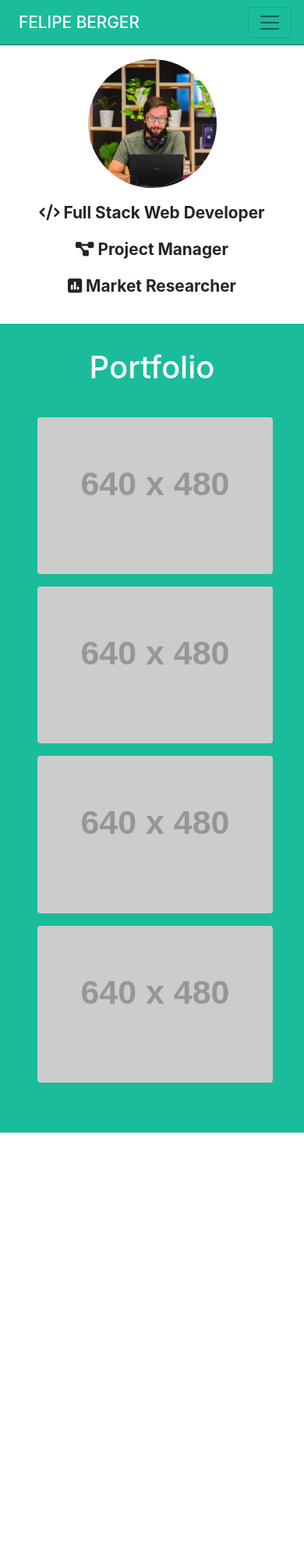
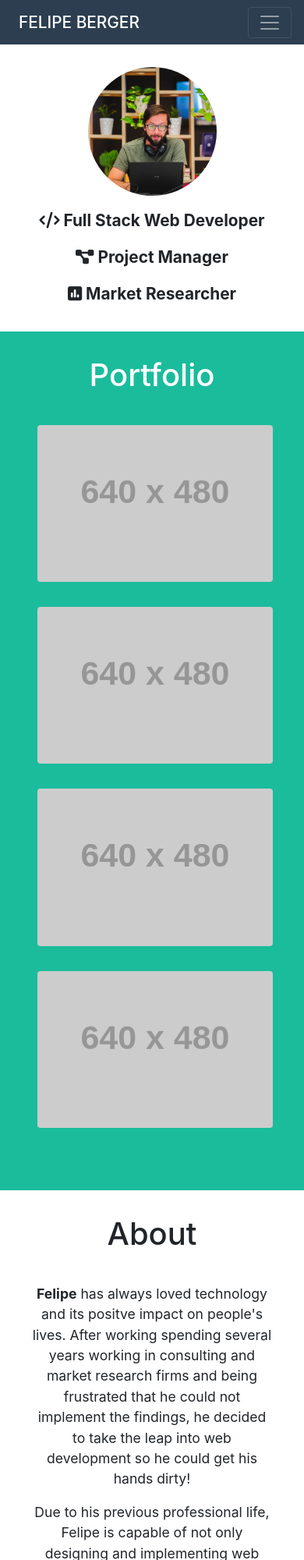
Before and after one commit to felipeberger/development-portfolio, a plain HTML site: page index.html in a window 390 px wide. Shown: the top 2000 px of the page at 78% size. Before the commit the page ends 1452 px from the top, so only its background shows below. Drawn offline with nearby package versions, Linux system fonts and the light colour scheme; placeholder pictures from the web are drawn by us.

Commit message:
first draft of the about section.
Also minor style changes to other section

```diff
--- a/index.html
+++ b/index.html
@@ -18,7 +18,7 @@
 
   <body>
     <!-- navbar -->
-    <nav class="navbar fixed-top navbar-expand-lg navbar-light py-2" id="navbar">
+    <nav class="navbar fixed-top navbar-expand-lg navbar-dark py-2" id="navbar">
       <a class="navbar-brand d-inline d-lg-none ml-2" href="#navbarSupportedContent">Felipe Berger</a>
 
       <!-- hamburger button for medium and smaller screen sizes -->
@@ -61,7 +61,7 @@
         <h1 class="text-center pb-3 pb-md-4 portfolio-header">Portfolio</h1>
         <div class="row px-4 py-3 py-md-5">
           <div class="col-12 col-md-6 pb-3 px-3">
-            <div class="portfolio-entry pl-2">
+            <div class="portfolio-entry pl-2 pb-3">
               <a href="#">
                 <div class="aspectRatioBox rounded" style="background-image: url('https://via.placeholder.com/640x480')">
                 </div>
@@ -69,7 +69,7 @@
             </div>
           </div>
           <div class="col-12 col-md-6 pb-3 px-3">
-            <div class="portfolio-entry pl-2">
+            <div class="portfolio-entry pl-2 pb-3">
               <a href="#">
                 <div class="aspectRatioBox rounded" style="background-image: url('https://via.placeholder.com/640x480')">
                 </div>
@@ -77,7 +77,7 @@
             </div>
           </div>
           <div class="col-12 col-md-6 pb-3 px-3">
-            <div class="portfolio-entry pl-2">
+            <div class="portfolio-entry pl-2 pb-3">
               <a href="#">
                 <div class="aspectRatioBox rounded" style="background-image: url('https://via.placeholder.com/640x480')">
                 </div>
@@ -85,7 +85,7 @@
             </div>
           </div>
           <div class="col-12 col-md-6 pb-3 px-3">
-            <div class="portfolio-entry pl-2">
+            <div class="portfolio-entry pl-2 pb-3">
               <a href="#">
                 <div class="aspectRatioBox rounded" style="background-image: url('https://via.placeholder.com/640x480')">
                 </div>
@@ -96,8 +96,33 @@
       </div>
     </div>
 
+    <!-- about section -->
+    <div class="about py-3 py-md-5" id="about">
+      <div class="container-fluid py-3 py-md-4">
+        <h1 class="text-center pb-3 pb-md-4 about-header">About</h1>
+        <div class="row px-4 py-3 py-md-5 align-items-center">
+          <div class="col-5 d-none d-lg-inline pb-3 pr-2">
+            <div class="about-picture pl-2">
+                <div class="aspectRatioBox rounded" style="background-image: url('./pictures/new linkedin pic.jpg')">
+                </div>
+            </div>
+          </div>
+          <div class="col-12 col-lg-7 text-center text-lg-left about-text">
+            <p><b>Felipe</b> has always loved technology and its positve impact on people's lives. After working spending several years working in consulting and market research firms and being frustrated that he could not implement the findings, he decided to take the leap into web development so he could get his hands dirty!</p>
+            <p>Due to his previous professional life, Felipe is capable of not only designing and implementing web solutions, but also managing projects (certified PMP project manager), communicate effectively with stakeholders, and understand and operationalize consumer needs.</p>
+          </div>
+        </div>
+      </div>
+    </div>
 
+    <!-- contact section -->
+    <footer class="contact py-3 py-md-5" id="contact">
+      <div class="container-fluid py-3 py-md-4">
+        <div class="row">
 
+        </div>
+      </div>
+    </footer>
 
     <!-- jQuery first, then Popper.js, then Bootstrap JS -->
     <script src="https://code.jquery.com/jquery-3.3.1.slim.min.js" integrity="sha384-q8i/X+965DzO0rT7abK41JStQIAqVgRVzpbzo5smXKp4YfRvH+8abtTE1Pi6jizo" crossorigin="anonymous"></script>
--- a/style.css
+++ b/style.css
@@ -1,7 +1,7 @@
 
 /* body */
 body {
-  padding-top: 60px;
+  padding-top: 70px;
 }
 
 /* container */
@@ -11,8 +11,7 @@ body {
 
 /* navigation */
 #navbar {
-  background-color: #1abc9c;
-  border-bottom: 1px solid #1a6e5d;
+  background-color: #2c3e50;
 }
 
 .navbar .navbar-brand,
@@ -70,3 +69,10 @@ body {
   background-size: cover;
   background-position: bottom;
 }
+
+/* about section */
+.about-text {
+  font-size: 1.1rem;
+  text-align: justify;
+  text-justify: inter-word;
+}
```
